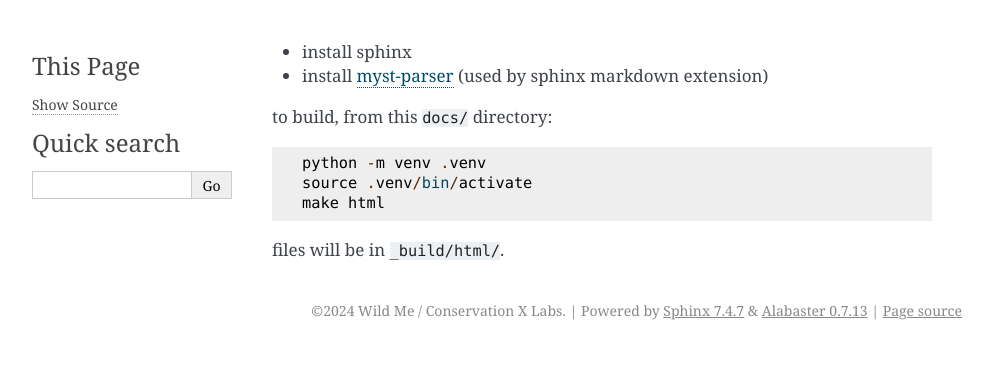
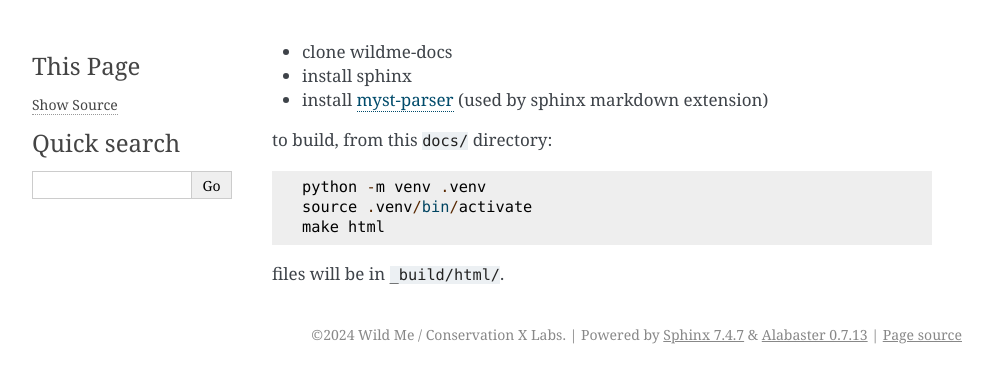
Before and after one commit to WildMeOrg/wildbook-docs, a Sphinx documentation site: the page built from docs/README.md, in a window 1280 px wide. Shown: the top 383 px of the page, without its empty margins (148-1140 px from the left). Built offline with Sphinx 7.4.7, drawn with Linux system fonts in a browser that asks for light colours.

Commit message:
Update README.md

```diff
--- a/docs/README.md
+++ b/docs/README.md
@@ -1,4 +1,4 @@
-
+- clone wildme-docs
 - install sphinx
 - install [myst-parser](https://www.sphinx-doc.org/en/master/usage/markdown.html) (used by sphinx markdown extension)
 
```
